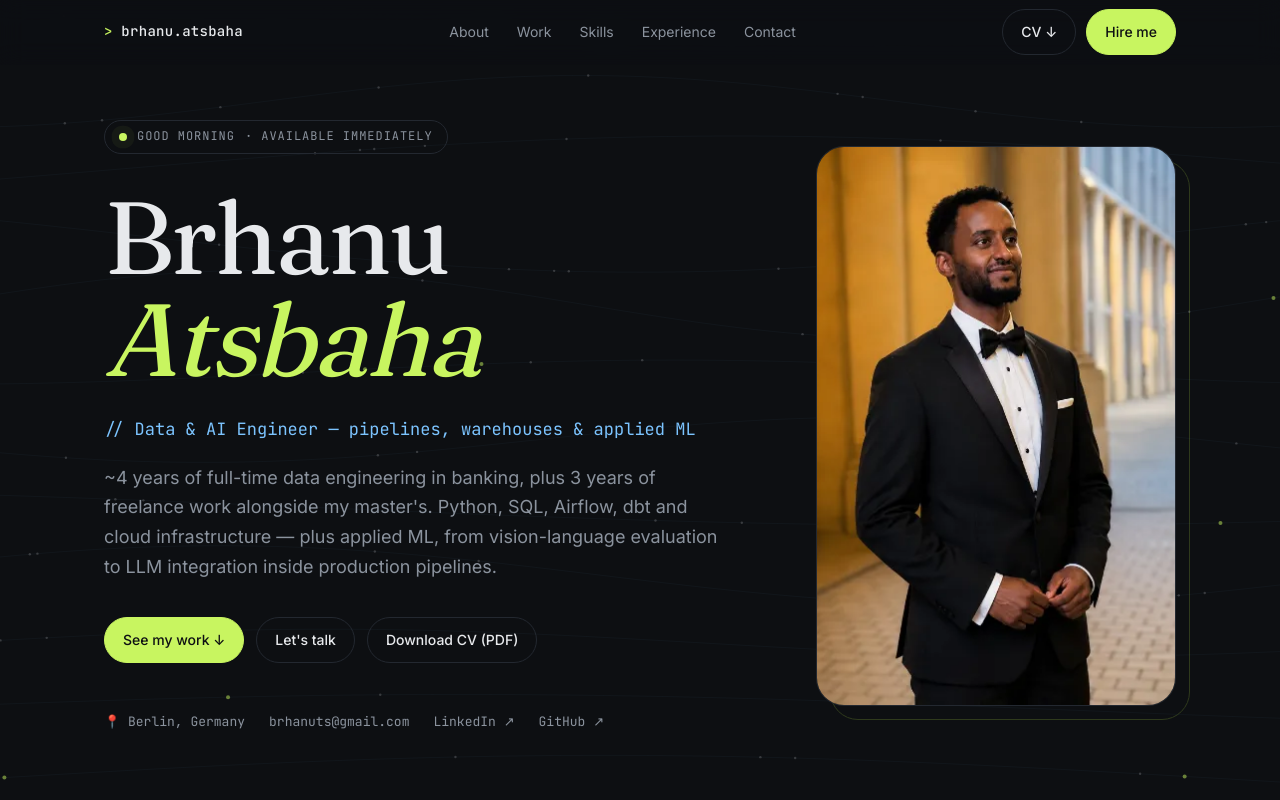
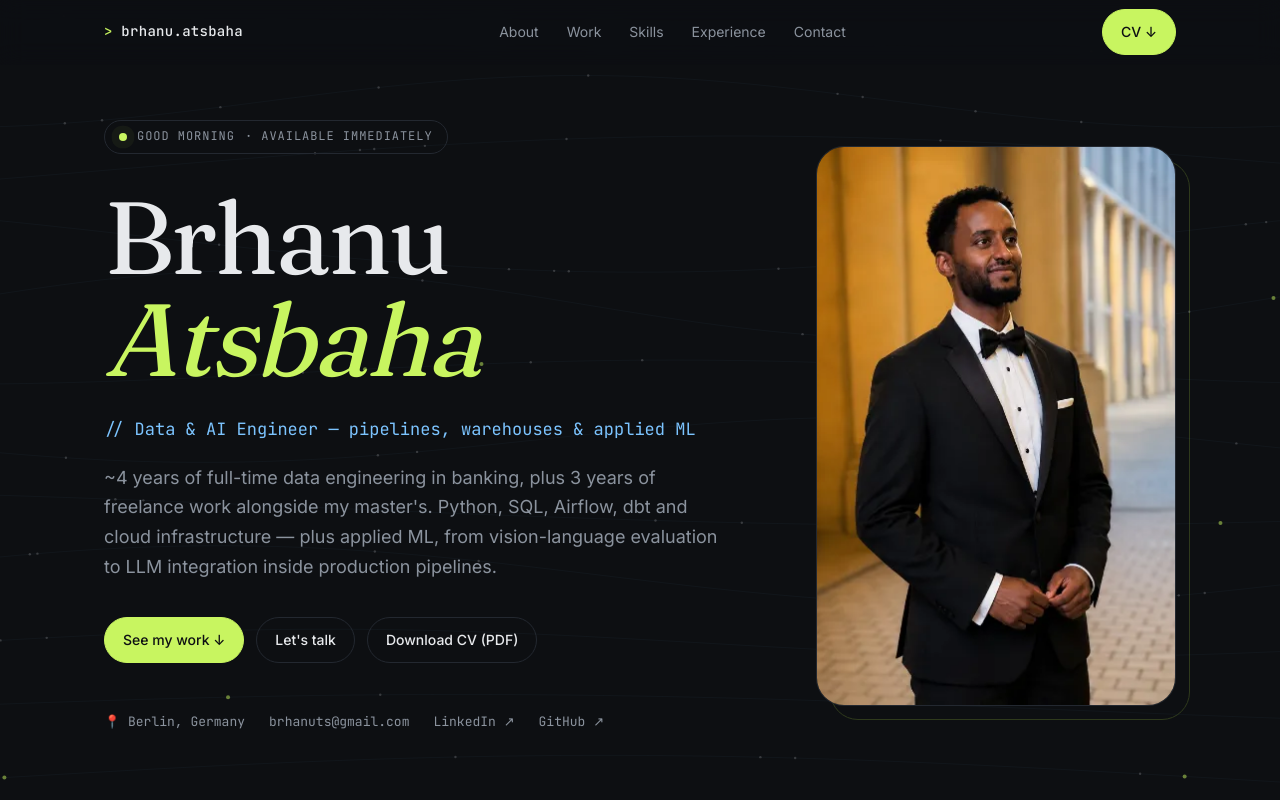
Before and after one commit to brhanug/portfolio, a plain HTML site: page index.html in a window 1280 px wide. Shown: the top 800 px of the page. Drawn offline with Linux system fonts and the light colour scheme.

Commit message:
Remove Hire me button; make CV the primary nav action

```diff
--- a/index.html
+++ b/index.html
@@ -156,8 +156,7 @@ footer .wrap{display:flex;justify-content:space-between;flex-wrap:wrap;gap:12px}
       <a href="#about">About</a><a href="#work">Work</a><a href="#skills">Skills</a><a href="#experience">Experience</a><a href="#contact">Contact</a>
     </div>
     <div class="nav-actions">
-      <a href="/Brhanu_Atsbaha_CV.pdf" download class="btn">CV ↓</a>
-      <a href="mailto:brhanuts@gmail.com" class="btn primary">Hire me</a>
+      <a href="/Brhanu_Atsbaha_CV.pdf" download class="btn primary">CV ↓</a>
     </div>
   </div>
 </nav>
```
